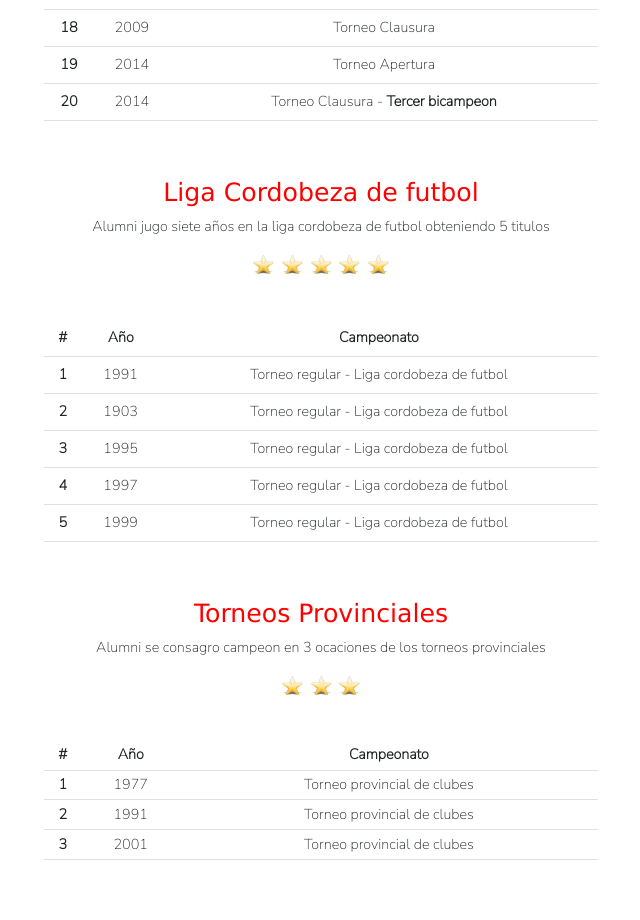
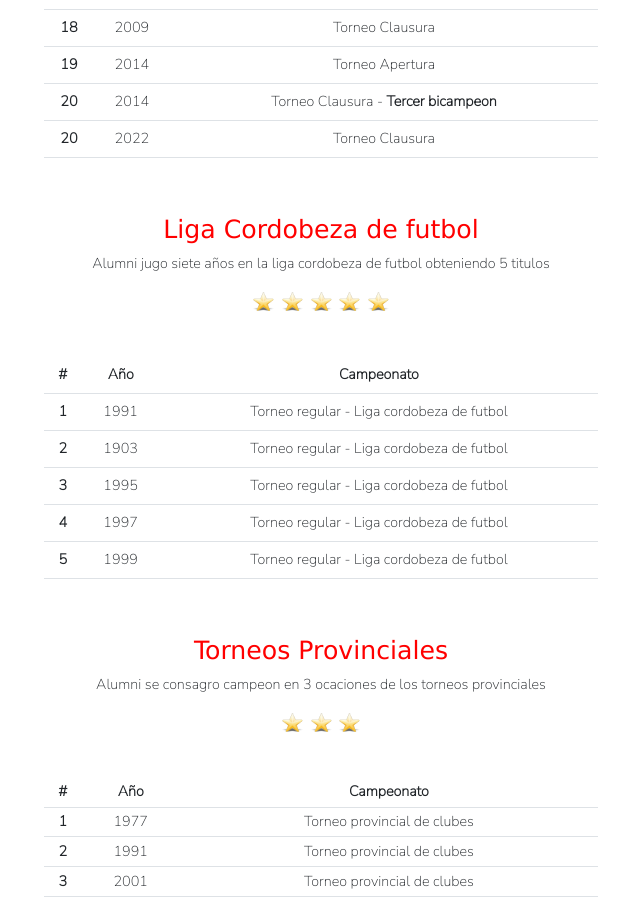
Before and after one commit to vvazquez86/fortinerosWeb, a website: page pages/campeonatos.html in a window 1280 px wide. Shown: the part 1121-2041 px from the top of the page, without its empty margins (319-959 px from the left). Drawn offline with nearby package versions, Linux system fonts and the light colour scheme; a web font is replaced by a local one.

Commit message:
Se agrego el ultimo campeonato ganado en 2022

```diff
--- a/pages/campeonatos.html
+++ b/pages/campeonatos.html
@@ -197,6 +197,11 @@
                         <td>2014</td>
                         <td>Torneo Clausura - <strong>Tercer bicampeon</strong></td>
                     </tr>
+                    <tr>
+                        <th scope="row">20</th>
+                        <td>2022</td>
+                        <td>Torneo Clausura</td>
+                    </tr>
                 </tbody>
             </table>
         </Section>
```
